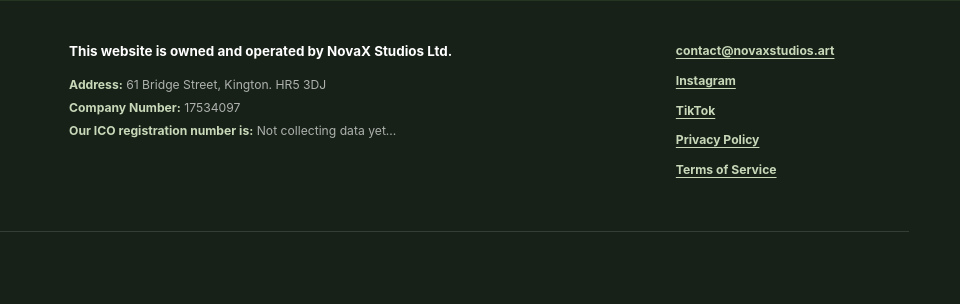
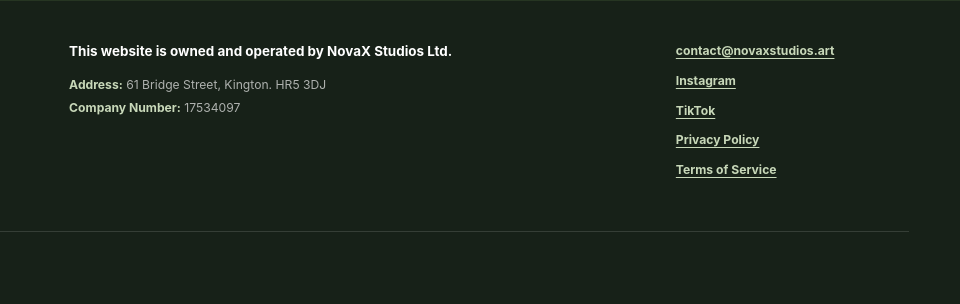
Before and after one commit to ChattingPal/novaxstudios, a plain HTML site: page creators/index.html in a window 1280 px wide. Shown: the part 817-1121 px from the top of the page, 320-1280 px from the left. Drawn offline with Linux system fonts and the light colour scheme.

Commit message:
Refine privacy, minor, retention, and ICO wording

```diff
--- a/creators/index.html
+++ b/creators/index.html
@@ -63,7 +63,6 @@
         <strong>This website is owned and operated by NovaX Studios Ltd.</strong>
         <p><span>Address:</span> 61 Bridge Street, Kington. HR5 3DJ</p>
         <p><span>Company Number:</span> 17534097</p>
-        <p><span>Our ICO registration number is:</span> Not collecting data yet...</p>
       </div>
       <div class="footer-links">
         <a class="footer-contact" href="mailto:contact@novaxstudios.art">contact@novaxstudios.art</a>
```
